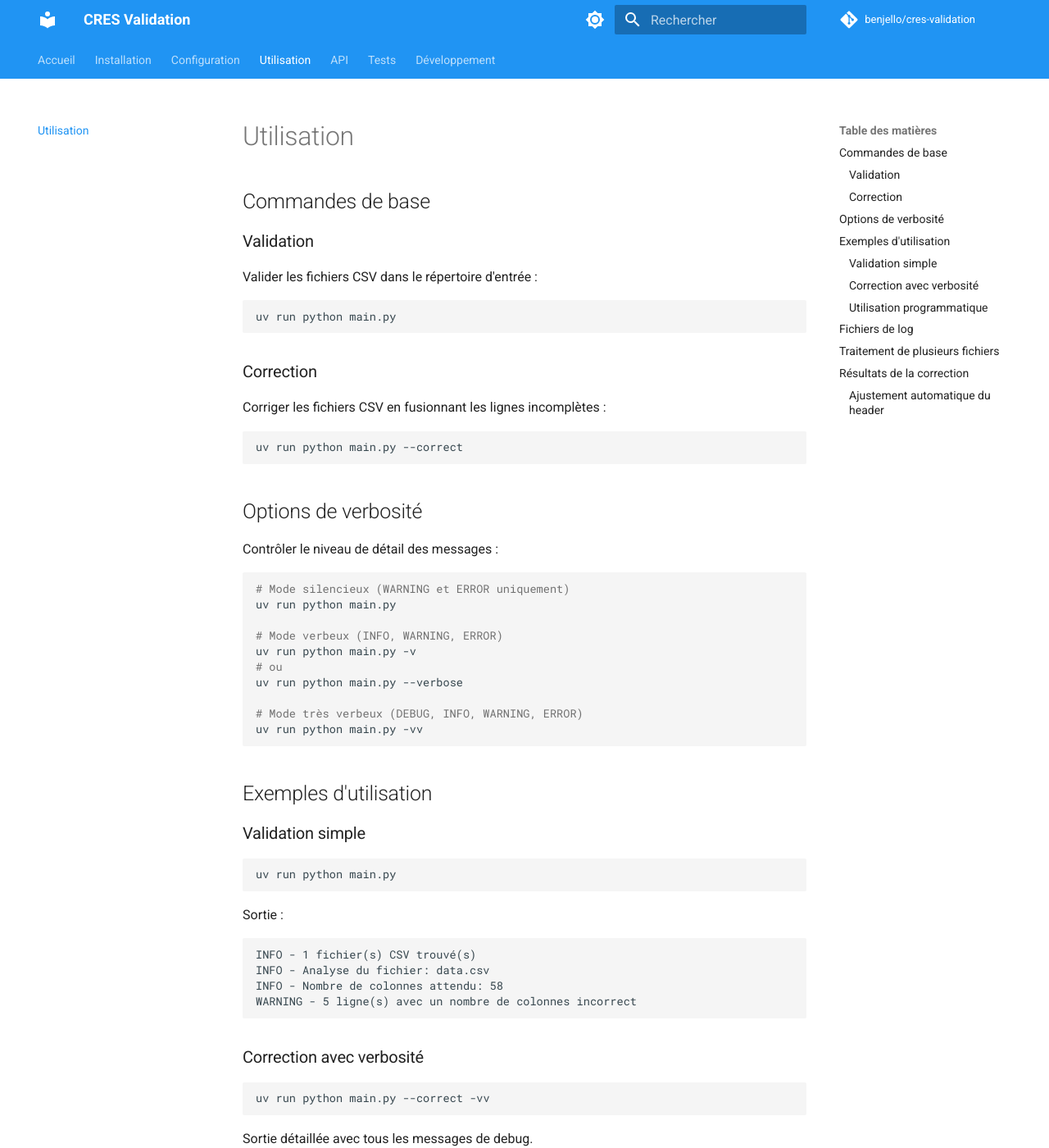
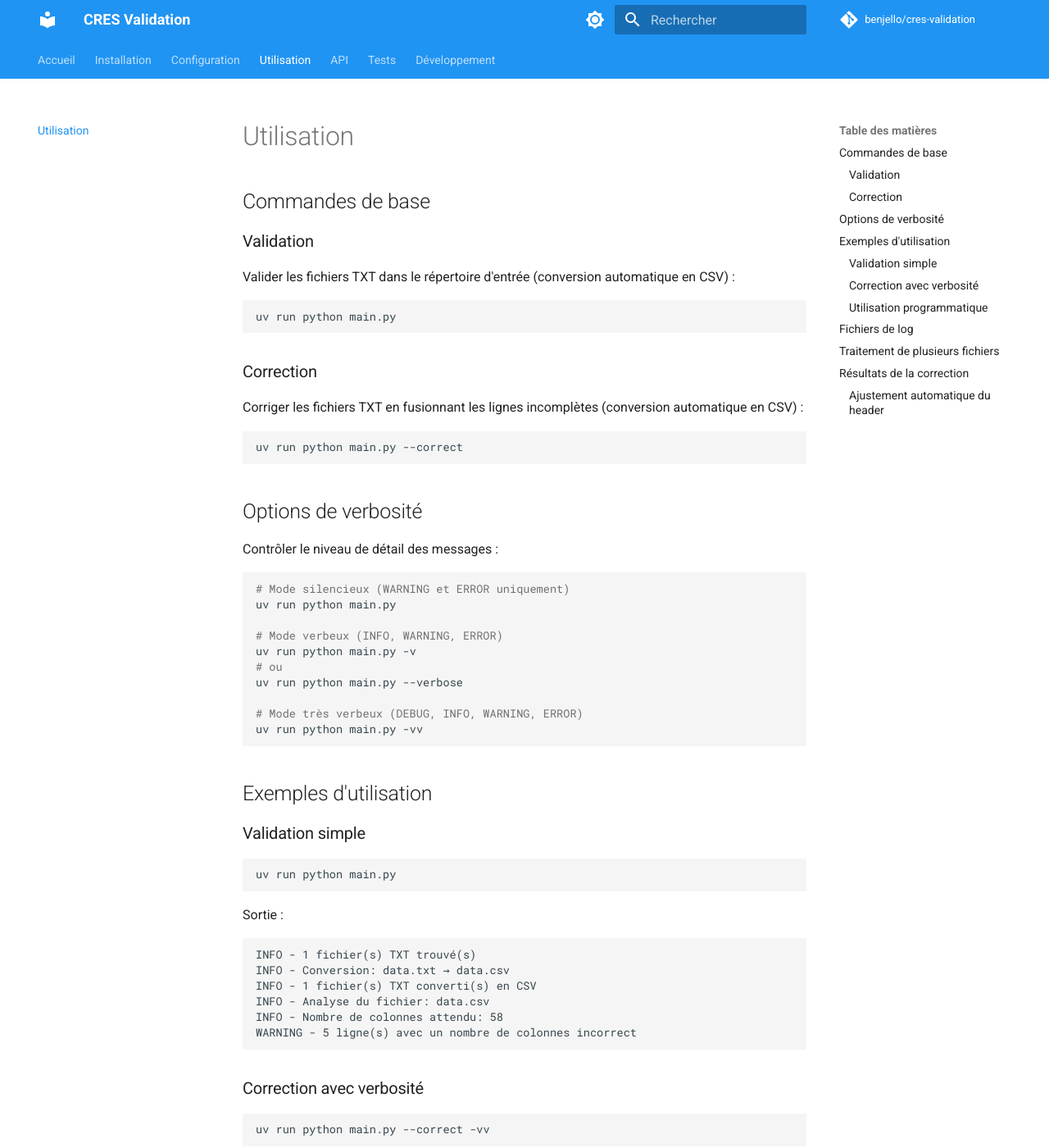
Before and after one commit to benjello/cres-validation, an MkDocs documentation site: the page built from docs/usage.md, in a window 1280 px wide and 1400 px high. Shown: the whole window at 82% size. Built offline with MkDocs 1.6.1 and Material for MkDocs 9.7.7, drawn with Linux system fonts in a browser that asks for light colours; comment, search, counter and statistics services are not loaded; some of the changed text lies outside the part shown.

Commit message:
docs: Mise à jour documentation pour support fichiers TXT

````diff
--- a/docs/usage.md
+++ b/docs/usage.md
@@ -4,7 +4,7 @@
 
 ### Validation
 
-Valider les fichiers CSV dans le répertoire d'entrée :
+Valider les fichiers TXT dans le répertoire d'entrée (conversion automatique en CSV) :
 
 ```bash
 uv run python main.py
@@ -12,7 +12,7 @@ uv run python main.py
 
 ### Correction
 
-Corriger les fichiers CSV en fusionnant les lignes incomplètes :
+Corriger les fichiers TXT en fusionnant les lignes incomplètes (conversion automatique en CSV) :
 
 ```bash
 uv run python main.py --correct
@@ -46,7 +46,9 @@ uv run python main.py
 Sortie :
 
 ```text
-INFO - 1 fichier(s) CSV trouvé(s)
+INFO - 1 fichier(s) TXT trouvé(s)
+INFO - Conversion: data.txt → data.csv
+INFO - 1 fichier(s) TXT converti(s) en CSV
 INFO - Analyse du fichier: data.csv
 INFO - Nombre de colonnes attendu: 58
 WARNING - 5 ligne(s) avec un nombre de colonnes incorrect
@@ -110,16 +112,19 @@ Tous les messages (tous niveaux) sont écrits dans le fichier de log, même si l
 
 ## Traitement de plusieurs fichiers
 
-Le script traite automatiquement tous les fichiers `.csv` dans le répertoire `input_dir` :
+Le script traite automatiquement tous les fichiers `.txt` dans le répertoire `input_dir`. Les fichiers TXT sont automatiquement convertis en CSV avant validation/correction :
 
 ```text
 input_dir/
-├── fichier1.csv
-├── fichier2.csv
-└── fichier3.csv
+├── fichier1.txt
+├── fichier2.txt
+└── fichier3.txt
 ```
 
-Chaque fichier sera validé ou corrigé selon le mode choisi.
+Chaque fichier TXT sera :
+1. Converti automatiquement en CSV (remplacement `;` → `,`)
+2. Validé ou corrigé selon le mode choisi
+3. Les fichiers CSV temporaires sont nettoyés automatiquement
 
 ## Résultats de la correction
 
````
Also changed, not shown: README.md (+2 -2 lines).
